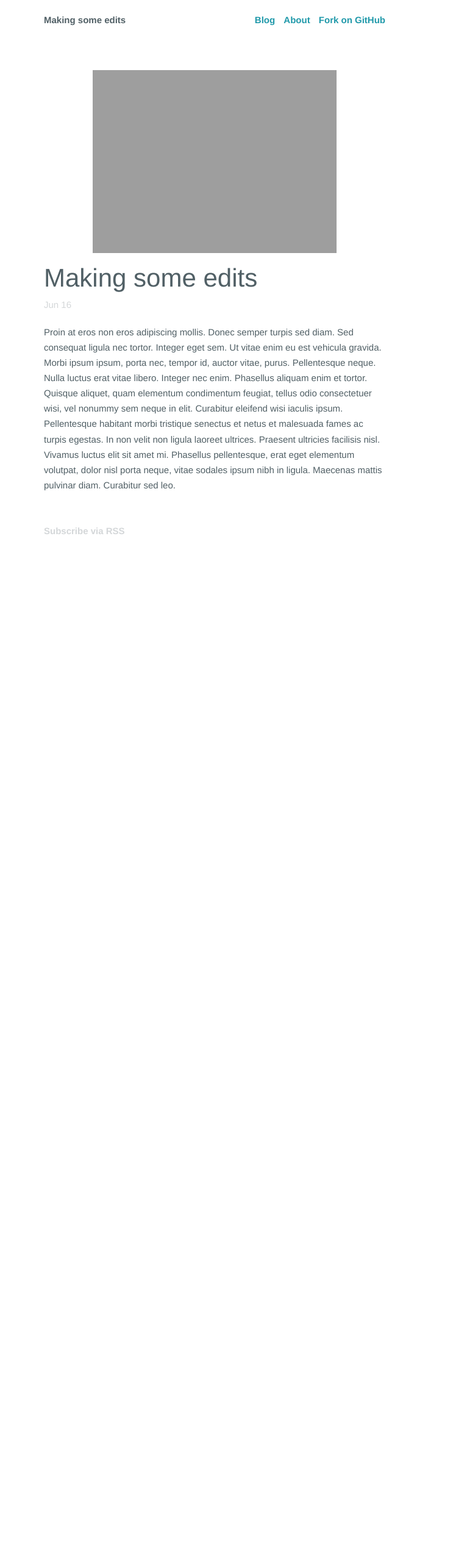
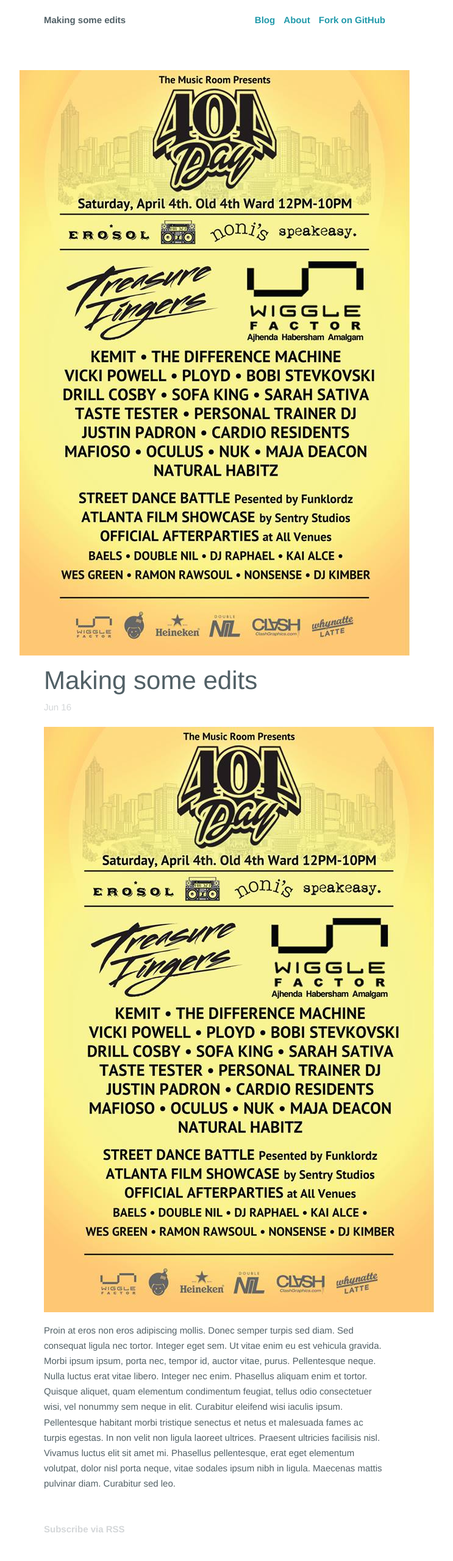
Before and after one commit to purplehairlaw/purplehairlaw.github.io, a Jekyll site: the page built from _posts/2013-06-16-hello-again.md, in a window 1280 px wide. Shown: the whole page at 61% size, without its empty margins (288-1031 px from the left). Built offline with Jekyll 4.4.1, drawn with Linux system fonts in a browser that asks for light colours; before the commit the page ends 923 px from its top, so only the background shows below that.

Commit message:
![404day.jpg]({{site.baseurl}}/media/404day.jpg)

```diff
--- a/_posts/2013-06-16-hello-again.md
+++ b/_posts/2013-06-16-hello-again.md
@@ -2,7 +2,7 @@
 layout: blog
 published: true
 category: blog
-splash: "![404day.jpg]({{site.baseurl}}/media/404day.jpg)"
+splash: "http://purplehairlaw.github.io/media/404day.jpg"
 tags:
   - "null"
 title: Making some edits
@@ -10,5 +10,7 @@
 
 
 
+![404day.jpg]({{site.baseurl}}/media/404day.jpg)
+
 
 Proin at eros non eros adipiscing mollis. Donec semper turpis sed diam. Sed consequat ligula nec tortor. Integer eget sem. Ut vitae enim eu est vehicula gravida. Morbi ipsum ipsum, porta nec, tempor id, auctor vitae, purus. Pellentesque neque. Nulla luctus erat vitae libero. Integer nec enim. Phasellus aliquam enim et tortor. Quisque aliquet, quam elementum condimentum feugiat, tellus odio consectetuer wisi, vel nonummy sem neque in elit. Curabitur eleifend wisi iaculis ipsum. Pellentesque habitant morbi tristique senectus et netus et malesuada fames ac turpis egestas. In non velit non ligula laoreet ultrices. Praesent ultricies facilisis nisl. Vivamus luctus elit sit amet mi. Phasellus pellentesque, erat eget elementum volutpat, dolor nisl porta neque, vitae sodales ipsum nibh in ligula. Maecenas mattis pulvinar diam. Curabitur sed leo.
```
